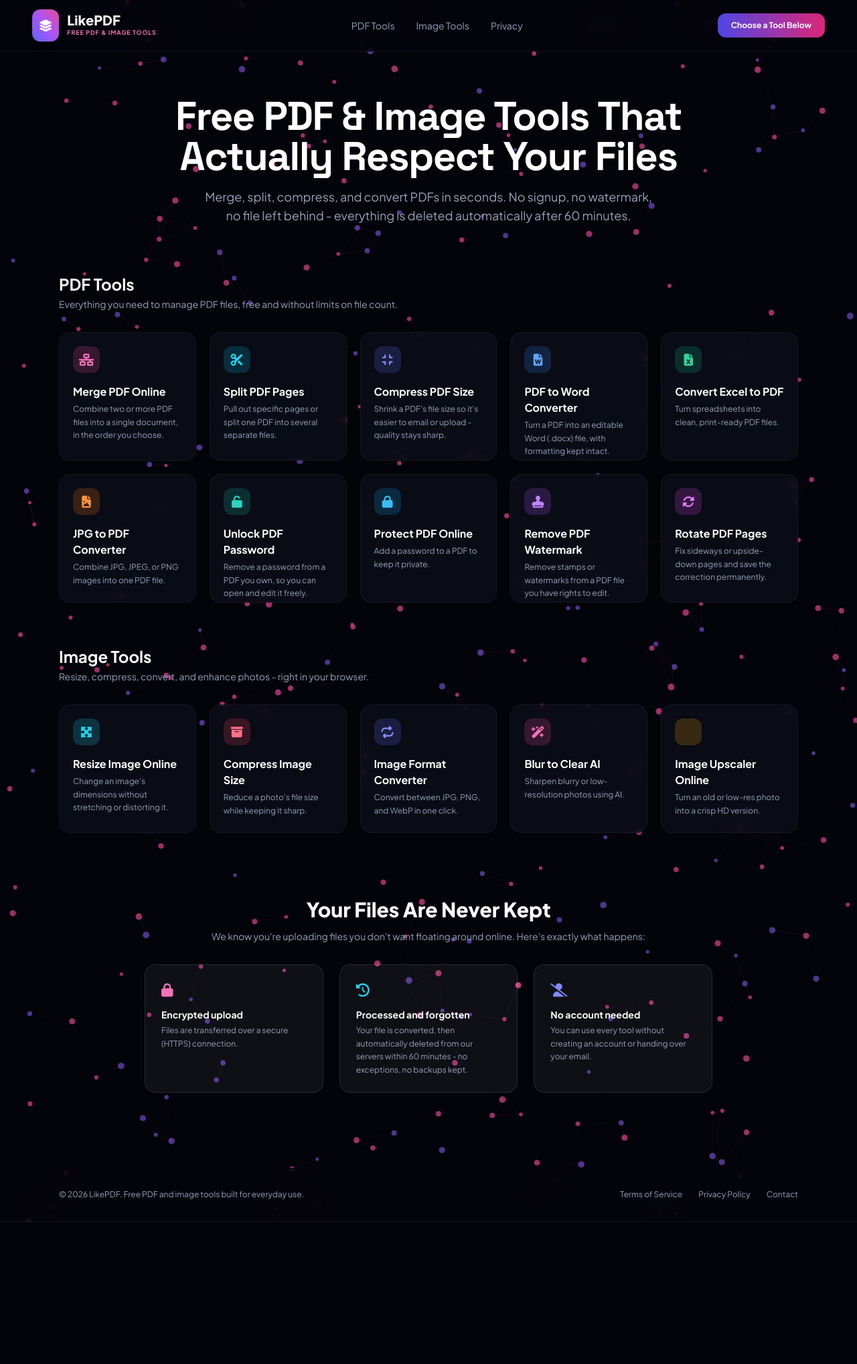
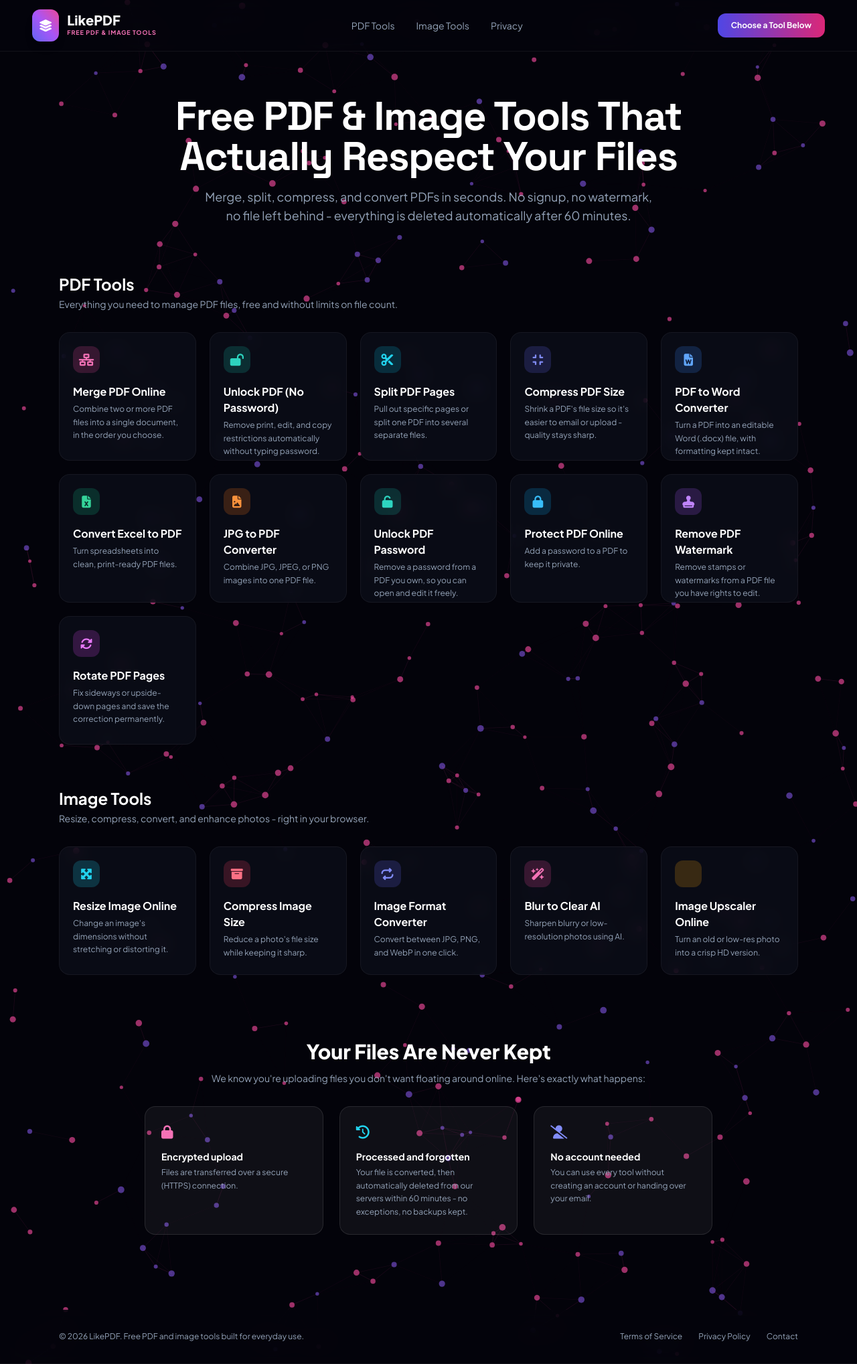
Before and after one commit to sadrealam776-collab/I-like-pdf-website, a Flask app: page / in a window 1280 px wide. Shown: the whole page at 67% size. Before the commit the page ends 1825 px from the top, so only its background shows below. Run offline with Flask 3, Linux system fonts and the light colour scheme; some libraries are stand-ins or nearby versions.

Commit message:
Update home.html

```diff
--- a/templates/home.html
+++ b/templates/home.html
@@ -104,6 +104,17 @@
                     <p class="text-slate-400 text-xs leading-relaxed">Combine two or more PDF files into a single document, in the order you choose.</p>
                 </div>
             </a>
+
+            <a href="/unlock-pdf-without-password" class="card-4d rounded-2xl p-5 flex flex-col justify-between h-48">
+    <div>
+        <div class="w-10 h-10 rounded-xl bg-teal-500/20 text-teal-400 flex items-center justify-center text-lg mb-4">
+            <i class="fa-solid fa-lock-open"></i>
+        </div>
+        <h3 class="text-white text-base font-bold mb-1">Unlock PDF (No Password)</h3>
+        <p class="text-slate-400 text-xs leading-relaxed">Remove print, edit, and copy restrictions automatically without typing password.</p>
+    </div>
+</a>
+
             <a href="/split-pdf" class="card-4d rounded-2xl p-5 flex flex-col justify-between h-48">
                 <div>
                     <div class="w-10 h-10 rounded-xl bg-cyan-500/20 text-cyan-400 flex items-center justify-center text-lg mb-4"><i class="fa-solid fa-scissors"></i></div>
```
